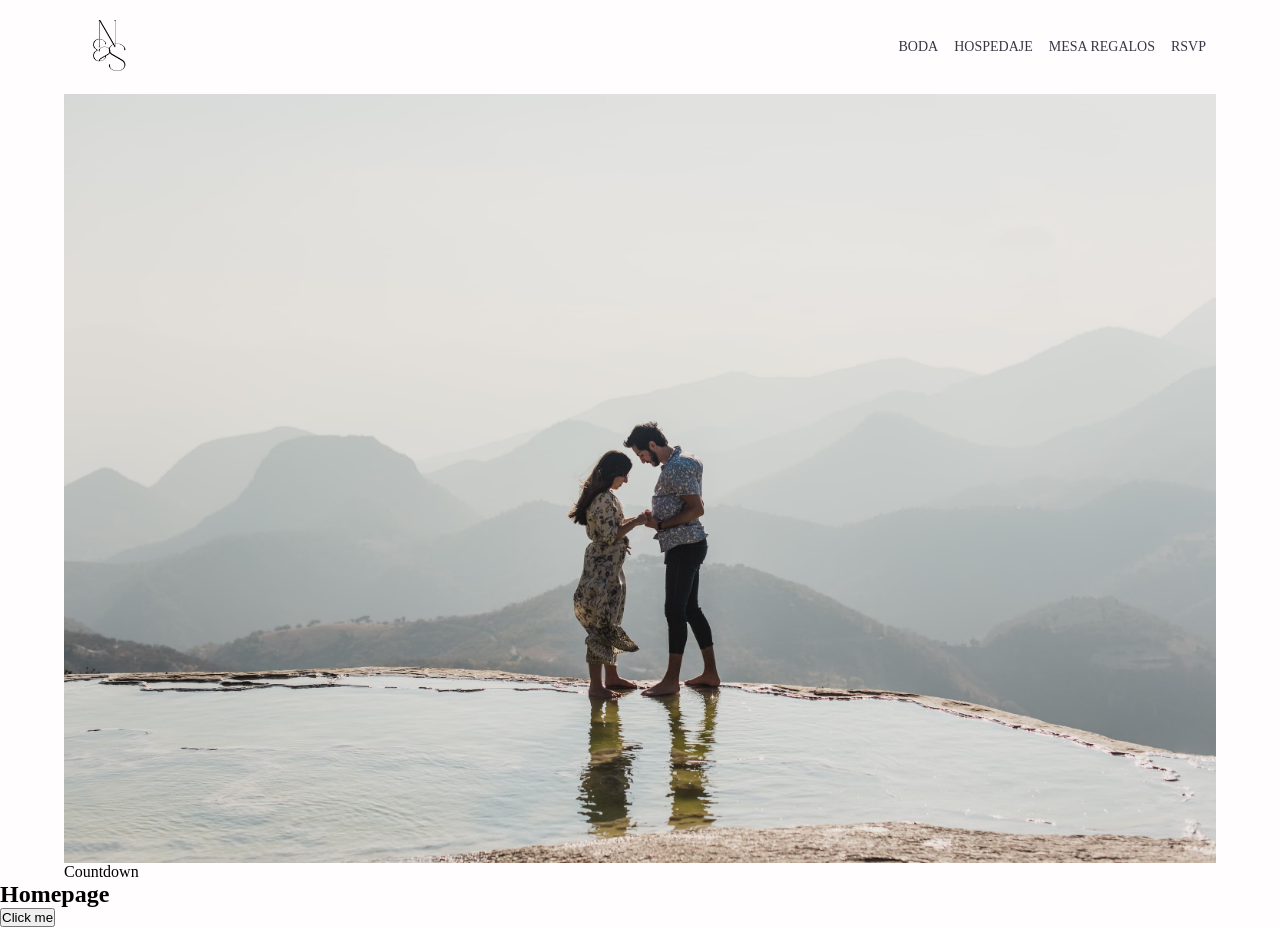
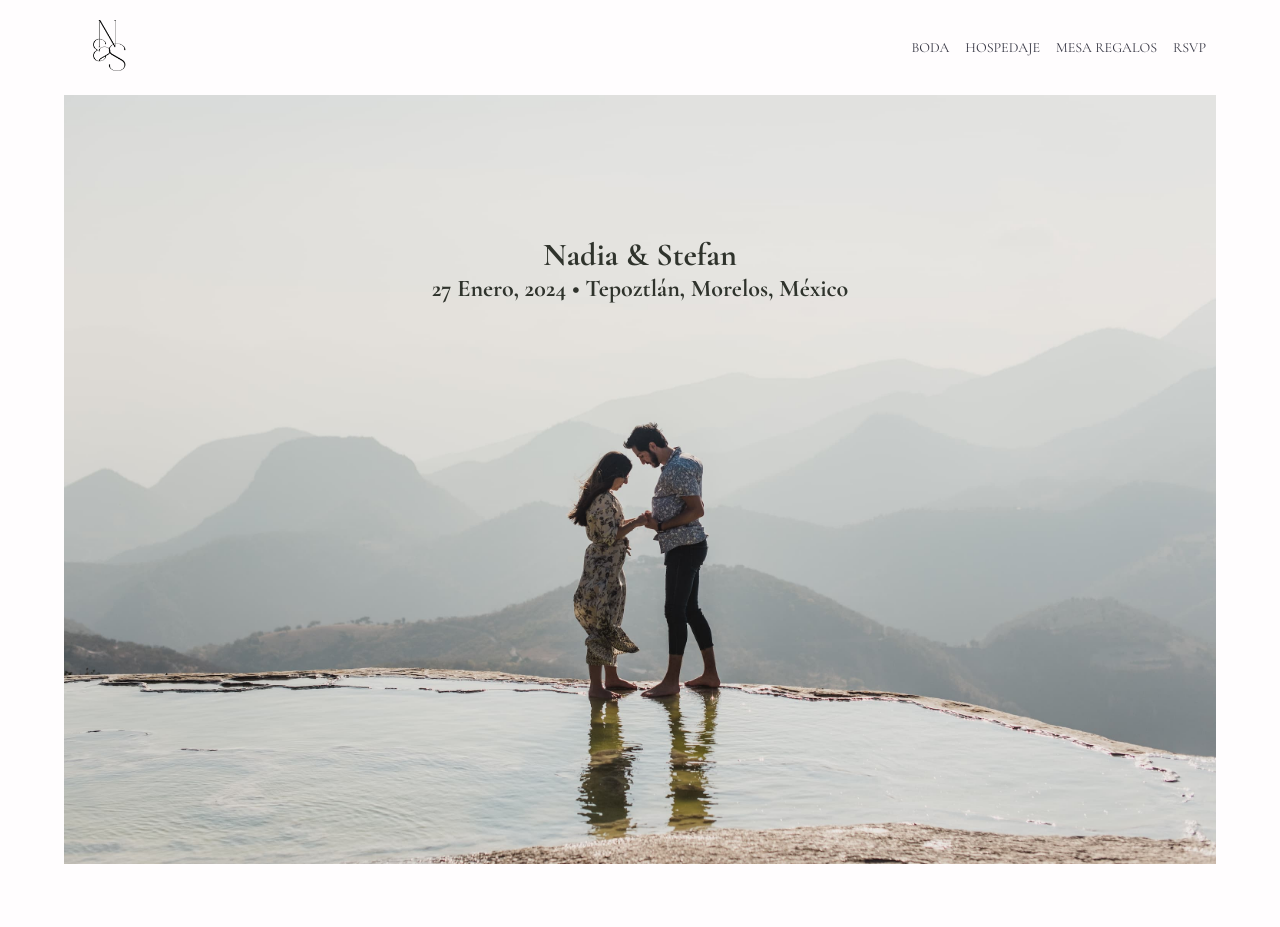
Before and after one commit to richipargo/nadia-stefan, a React (Vite) app: page / in a window 1280 px wide. After the commit the page ends 864 px from the top, so only its background shows below. Built offline with nearby package versions, Linux system fonts and the light colour scheme.

Commit message:
Add text on top of hero img

```diff
--- a/index.html
+++ b/index.html
@@ -4,6 +4,12 @@
     <meta charset="UTF-8" />
     <meta name="viewport" content="width=device-width, initial-scale=1.0" />
     <title>Nadia & Stefan</title>
+    <link rel="preconnect" href="https://fonts.googleapis.com" />
+    <link rel="preconnect" href="https://fonts.gstatic.com" crossorigin />
+    <link
+      href="https://fonts.googleapis.com/css2?family=Cormorant+Garamond:ital,wght@0,300;0,400;0,500;0,600;0,700;1,300;1,400;1,500;1,600;1,700&display=swap"
+      rel="stylesheet"
+    />
   </head>
   <body>
     <div id="root"></div>
--- a/src/App.jsx
+++ b/src/App.jsx
@@ -12,9 +12,9 @@ function App() {
       <div>
         <Navbar />
         <Hero />
-        <div>
+        {/* <div>
           <Home />
-        </div>
+        </div> */}
       </div>
     </>
   );
--- a/src/components/Hero.jsx
+++ b/src/components/Hero.jsx
@@ -4,7 +4,10 @@ const Hero = () => {
   return (
     <div className="hero-container">
       <img className="hero-img" src="./ns-199.jpg" alt="Nadia & Stefan's engagement in Oaxaca" />
-      <p>Countdown</p>
+      <div className="centered-text">
+        <h1>Nadia & Stefan</h1>
+        <h2>27 Enero, 2024 &#x2022; Tepoztlán, Morelos, México</h2>
+      </div>
     </div>
   );
 };
--- a/src/index.css
+++ b/src/index.css
@@ -1,7 +1,8 @@
 :root {
   --dark: #373744;
-  --main: #66754c;
-  --extra: #b1aabd;
+  --dark-green: #2f332c;
+  --main: #5d6759;
+  --extra: #b3bcaf;
   --highlight: #9d6d31;
   --light: #fffdfe;
 }
@@ -9,6 +10,8 @@
   box-sizing: border-box;
   margin: 0;
   padding: 0;
+  color: var(--dark-green);
+  font-family: 'Cormorant Garamond', serif;
 }
 body {
   background-color: var(--light);
--- a/src/style_components/hero.css
+++ b/src/style_components/hero.css
@@ -1,9 +1,18 @@
 .hero-container {
   width: 90%;
   margin: 0 auto;
+  position: relative;
+  text-align: center;
 }
 
 .hero-img {
   width: 100%;
   display: block;
 }
+
+.centered-text {
+  position: absolute;
+  top: 20%;
+  left: 50%;
+  transform: translate(-50%, -20%);
+}
```
